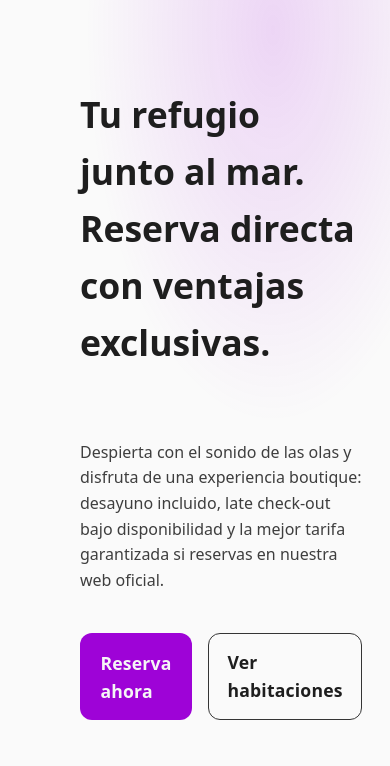
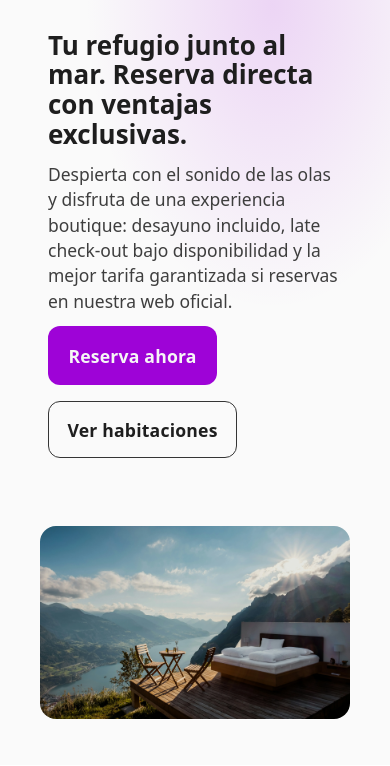
Before and after one commit to beatrizgmdevux/mini-landing-test, a website: page index.html in a window 390 px wide. Shown: the part 79-845 px from the top of the page. Drawn offline with Linux system fonts and the light colour scheme.

Commit message:
ajustes espaciado y título hero

```diff
--- a/index.html
+++ b/index.html
@@ -58,7 +58,7 @@
         <div class="container hero__inner">
           <div class="hero__copy">
             <h1 id="hero-title">Tu refugio junto al mar. Reserva directa con ventajas exclusivas.</h1>
-            <p class="lead">Despierta con el sonido de las olas y disfruta de una experiencia boutique: desayuno incluido, late check-out bajo disponibilidad y la mejor tarifa garantizada si reservas en nuestra web oficial.</p>
+            <p class="subhead">Despierta con el sonido de las olas y disfruta de una experiencia boutique: desayuno incluido, late check-out bajo disponibilidad y la mejor tarifa garantizada si reservas en nuestra web oficial.</p>
             <div class="hero-buttons">
               <a class="btn btn--primary" href="#reserva">Reserva ahora</a>
               <a class="btn btn--secondary" href="#habitaciones">Ver habitaciones</a>
@@ -140,7 +140,7 @@
               </picture>
               <div class="card__body">
                 <h3>Spa y zona de bienestar</h3>
-                <p>Accede a nuestro spa con sauna, baño turno y circuito de aguas. Ideal para liberar el estrés.</p>
+                <p>Accede a nuestro spa con sauna, baño turco y circuito de aguas. Ideal para liberar el estrés.</p>
                 <a class="btn btn--ghost card__cta" href="#spa" aria-label="Más información sobre la zona de bienestar y spa.">Más info</a>
               </div>
             </article>
--- a/src/scss/layout/_header.scss
+++ b/src/scss/layout/_header.scss
@@ -1,11 +1,10 @@
 @use "../theme/variables" as *;
 @use "../theme/mixins" as *;
 // scss/layout/_header.scss
-
 .site-header {
+    height: $header-h;
     position: fixed;
     inset: 0 0 auto 0;
-  height: $header-h;
     backdrop-filter: blur(8px);
     background: rgba($color-bg, .8);
     border-bottom: 1px solid rgba(255,255,255,.08);
--- a/src/scss/layout/_hero.scss
+++ b/src/scss/layout/_hero.scss
@@ -16,9 +16,9 @@
   /* mobile-first: una columna, todo centrado */
   display: grid;
   grid-template-columns: 1fr;
-  gap: $space-8;
+  gap: $space-4;
   align-items: center;
-  padding: $space-12;
+  padding: $space-6;
   min-height: inherit;         // hereda el min-height del .hero
 }
 
@@ -27,17 +27,37 @@
   text-align: start;
   display: flex;
   flex-direction: column;
-  align-items: center;
-  gap: $space-6;
-  padding: $space-4;
+  align-items: stretch;
+  gap: $space-3;
+  padding: $space-2;
 
   h1 {
+    font-size: clamp(1.35rem, 4.2vw + 0.6rem, 2.5rem);
     text-align: start;
-    font-size: clamp(1.75rem, 5vw + 1rem, 3rem);
+    line-height: 1.15;
+    margin: 0;
   }
 }
 
-.lead { color: $color-muted; font-size: 1rem; }
+/* Subtítulo */
+.subhead {
+  color: $color-muted;
+  font-size: clamp(.95rem, 1.2vw + .8rem, 1.1rem);
+  line-height: 1.45;
+  margin: 0;
+}
+
+/* Contenedor botones */
+.hero-buttons {
+  display: flex;
+  flex-direction: column;
+  gap: $space-4;
+
+  .btn {
+    min-width: max-content;
+    align-self: start;
+  }
+}
 
 /* Imagen tipo COVER */
 .hero__img {
@@ -45,35 +65,47 @@
   display: block;
   overflow: hidden;
   border-radius: $radius;
-  aspect-ratio: 16 / 10;       // en móvil, proporción agradable
-}
-.hero__img img {
+  aspect-ratio: 16 / 10;
+
+  img {
     width: 100%;
     height: 100%;
     display: block;
     object-fit: cover;
     object-position: center;     // centra el recorte
   }
-
-/* Contenedor botones */
-.hero-buttons {
-  display: flex;
-  flex-direction: row;
-  gap: $space-4;
 }
 
 /* Desktop: 2 columnas (texto | imagen) */
 @include mq-desktop {
   .hero__inner {
     grid-template-columns: 1fr 1fr;   // texto izquierda, imagen derecha
-    align-items: stretch;              // que la imagen pueda ocupar todo el alto
+    align-items: stretch;             // que la imagen pueda ocupar todo el alto
+    gap: $space-8;
+    padding: $space-12;
   }
+
   .hero__copy {
-    text-align: start;                 // ya no centrado
+    text-align: start;
     align-items: flex-start;
+    gap: $space-4;
   }
+
+  .hero-buttons {
+    flex-direction: row;
+    gap: $space-4;
+  }
+
   .hero__img {
     aspect-ratio: auto;
+    height: auto;
+    align-self: stretch;
+
+    img {
+      width: 100%;
       height: 100%;
+      object-fit: cover;
     }
   }
+
+}
--- a/src/scss/theme/_variables.scss
+++ b/src/scss/theme/_variables.scss
@@ -25,7 +25,7 @@ $space-8: 2rem;
 $space-12: 3rem;
 $radius: 1rem;
 $shadow: 0 5px 15px rgba(135, 135, 135, 0.25);
-$header-h: 72px;
+$header-h: clamp(56px, 6vw + 24px, 72px);
 
 // Breakpoints
 $bp-mobile: 767px;
```
Also changed, not shown: dist/styles.css. Lines whose indentation alone changed are shown as unchanged.
